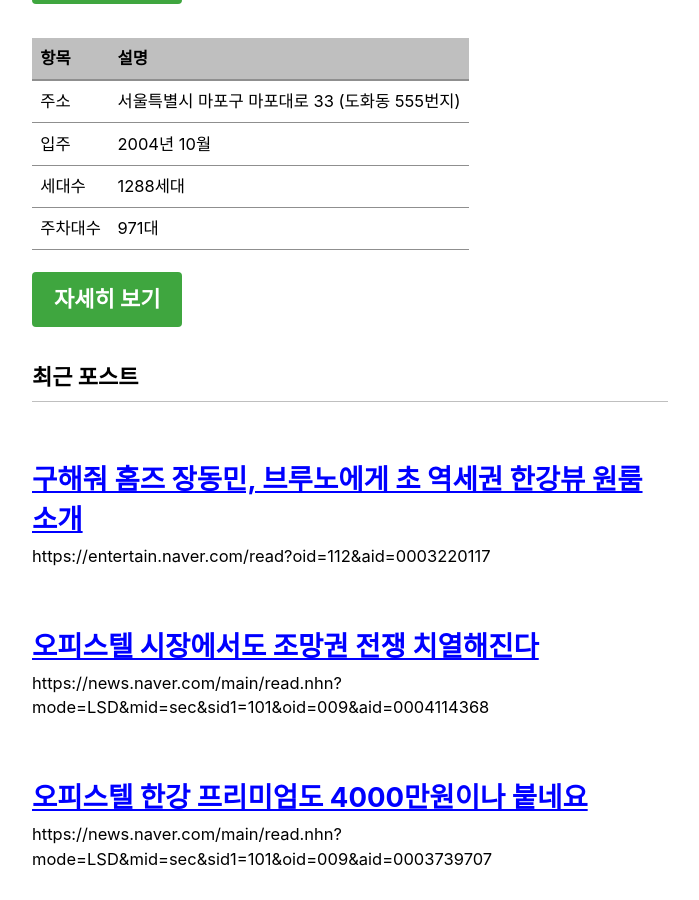
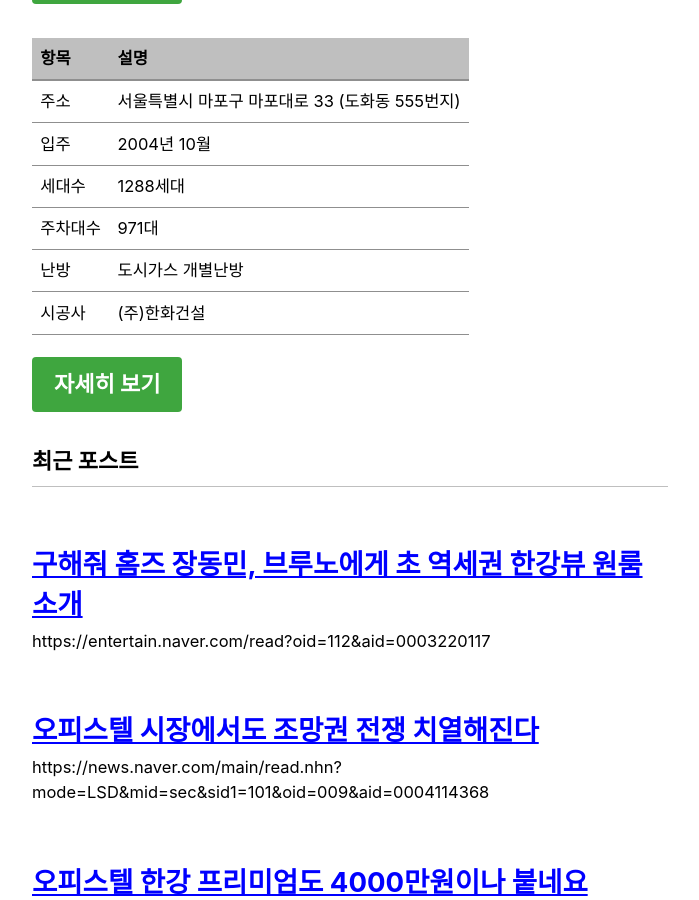
Before and after one commit to mapoobelisk/mapoobelisk.github.io, a Jekyll site: the page built from index.html, in a window 1280 px wide and 900 px high, scrolled down 706 px. Shown: the whole window, without its empty margins (290-989 px from the left). Built offline with Jekyll 4.4.1, drawn with Linux system fonts in a browser that asks for light colours; cached includes are drawn as plain includes; the list of posts is cut into pages by our own code.

Commit message:
Update home.html

```diff
--- a/_layouts/home.html
+++ b/_layouts/home.html
@@ -32,7 +32,6 @@ layout: archive
       <td>입주</td>
       <td>2004년 10월</td>
     </tr>
-
     <tr>
       <td>세대수</td>
       <td>1288세대</td>
@@ -40,6 +39,15 @@ layout: archive
     <tr>
       <td>주차대수</td>
       <td>971대</td>
+    </tr>
+    <tr>
+      <td>난방</td>
+      <td>도시가스 개별난방</td>
+    </tr>
+    <tr>
+      <td>시공사</td>
+      <td>(주)한화건설</td>
+    </tr>
   </tbody>
 </table>
 
```
